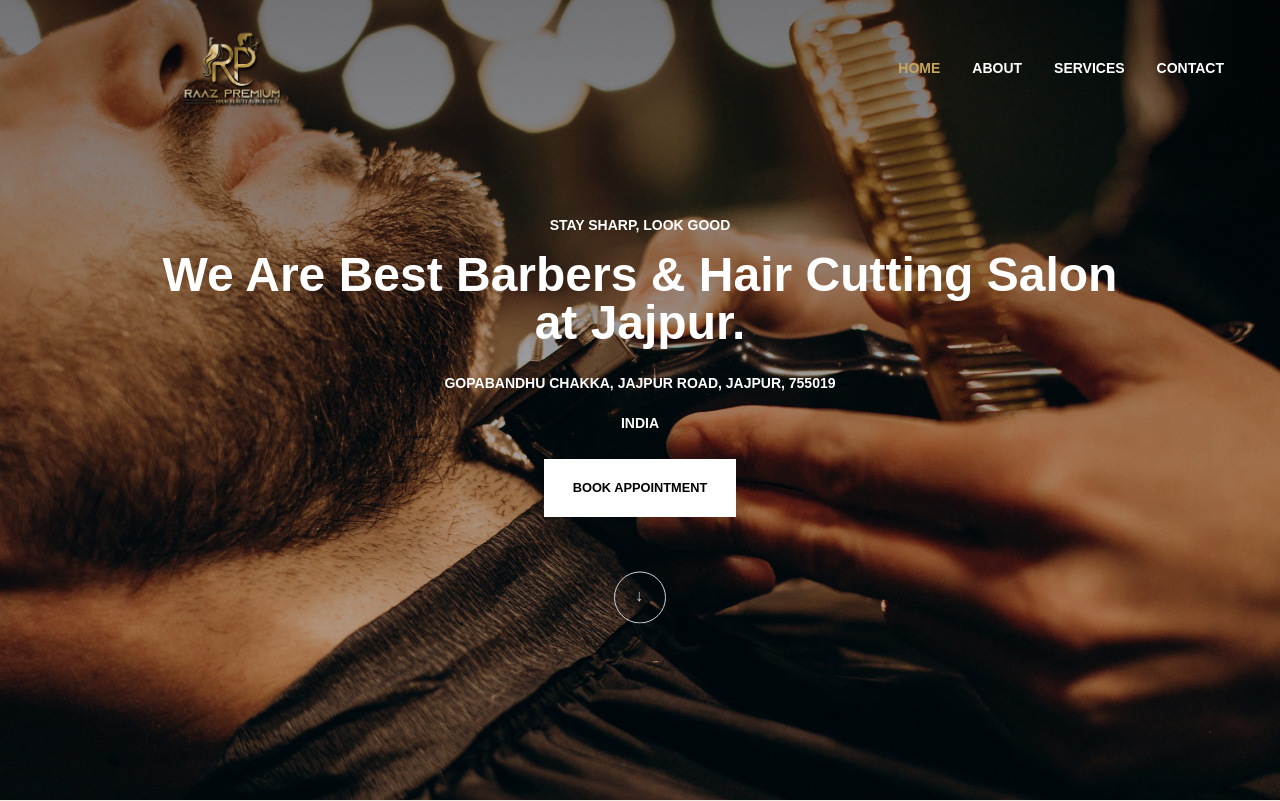
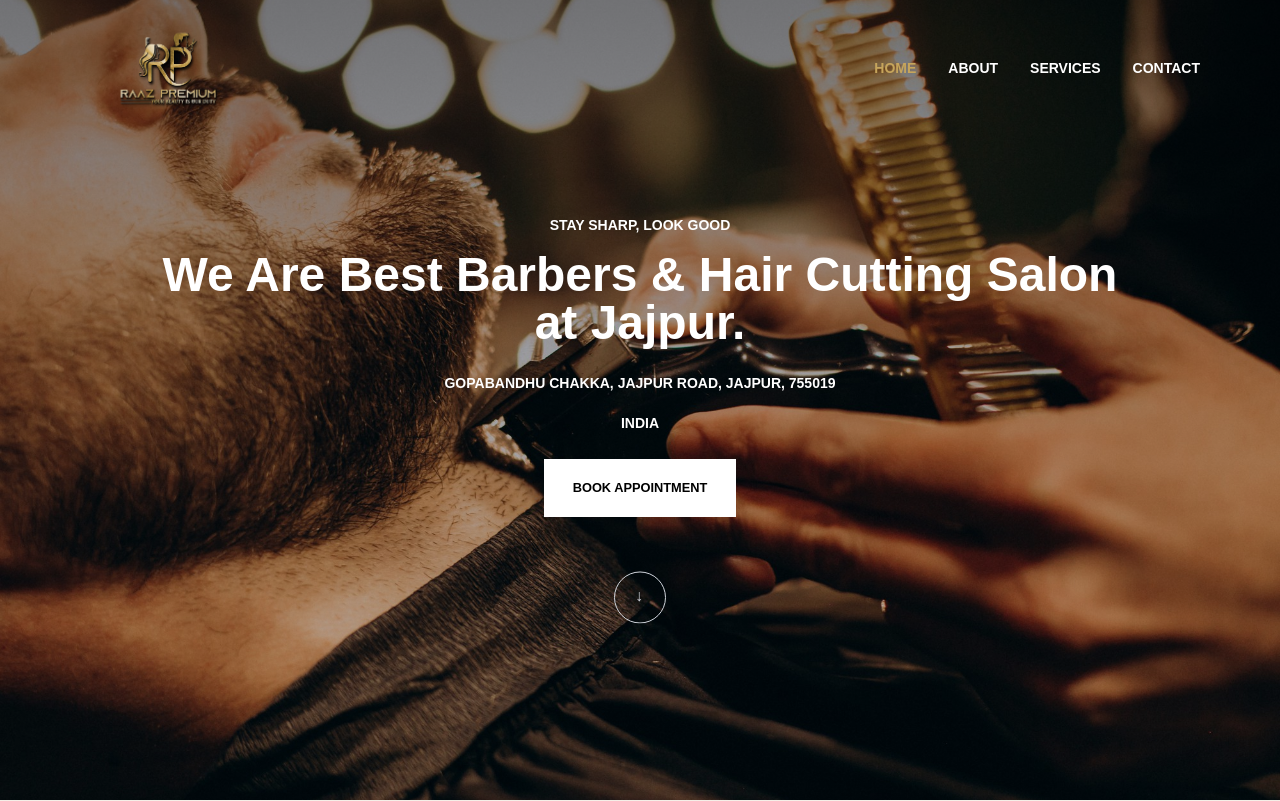
Before and after one commit to srm04072024/saloon_RP, a Next.js app: page / in a window 1280 px wide. Shown: the top 801 px of the page. Built offline with nearby package versions, Linux system fonts and the light colour scheme.

Commit message:
fix:bug fix

```diff
--- a/src/components/Navbar.tsx
+++ b/src/components/Navbar.tsx
@@ -32,7 +32,7 @@ export default function Navbar() {
       >
         <div className=" flex justify-between items-center mx-auto sm:px-10 px-5">
           <Link href="/" className="text-white font-semibold uppercase text-sm">
-            <div className="h-[17vh] w-[30vw] relative">
+            <div className="h-[17vh] w-[20vw] relative">
               <Image
                 src="/logo.png"
                 alt="logoimg"
@@ -41,7 +41,7 @@ export default function Navbar() {
               />
             </div>
           </Link>
-          <div>
+          <div className="pr-6">
             <button
               onClick={() => setIsMobile((prev) => !prev)}
               className={`text-brandcolor px-6 py-1 border-1 rounded-xs border-brandcolor sm:hidden `}
```
